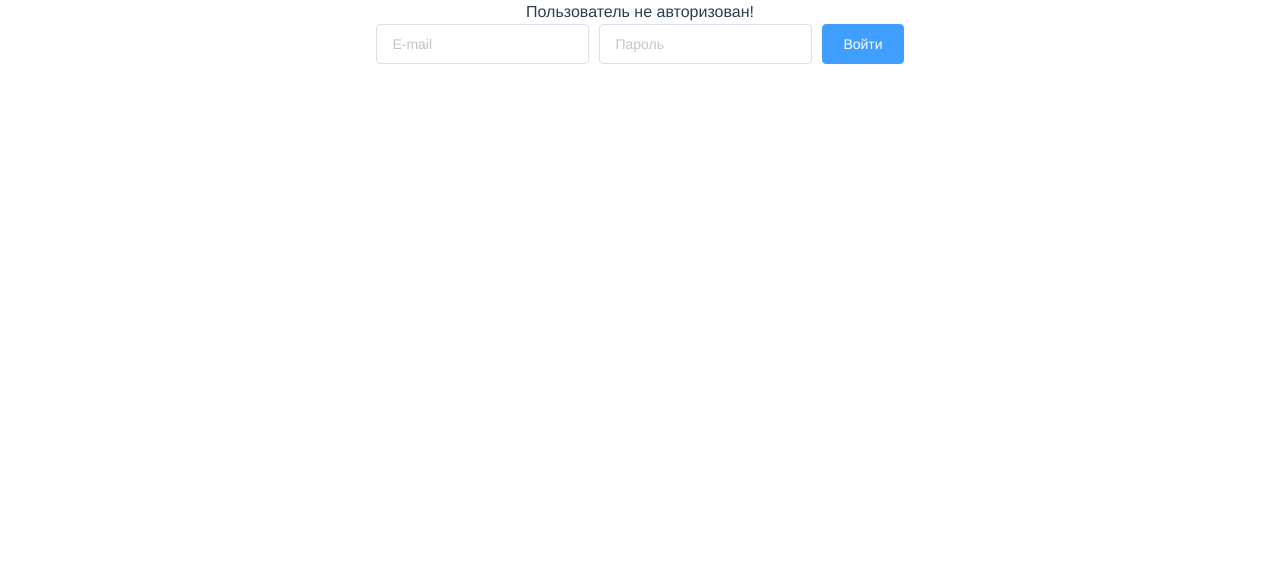
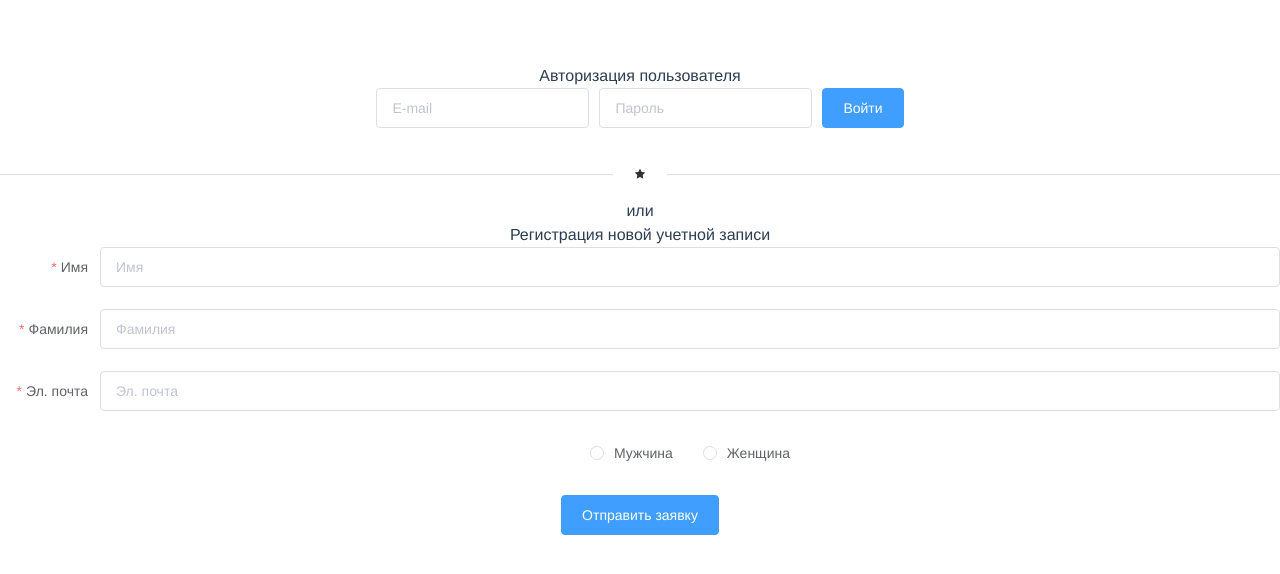
Before and after one commit to yaskevich/persona, a Vue app in the folder front/: page /persons in a window 1280 px wide. Shown: the top 574 px of the page. Built offline with nearby package versions, Linux system fonts and the light colour scheme.

Commit message:
handle user registration in Profile [front]

```diff
--- a/front/src/App.vue
+++ b/front/src/App.vue
@@ -113,9 +113,15 @@
   </el-container>
 </el-container>
   </div>
-  <div v-else>
-    Пользователь не авторизован!
+  <div v-else style="margin-top:4rem;">
+    <div>Авторизация пользователя</div>
+    <!-- Пользователь не авторизован! -->
     <Login/>
+    <el-divider><i class="el-icon-star-on"></i></el-divider>
+    <div>или</div>
+
+    <h2>Регистрация новой учетной записи</h2>
+    <Profile/>
   </div>
 </div>
 <div v-else>
@@ -130,6 +136,7 @@ import { defineComponent, onBeforeMount, ref } from 'vue';
 // import router from "./router";
 import store from "./store";
 import Login from './components/Login.vue';
+import Profile from './components/Profile.vue';
 
 export default defineComponent({
   name: 'App',
@@ -169,7 +176,8 @@ export default defineComponent({
       }
     },
     components: {
-      Login
+      Login,
+      Profile,
     }
 })
 </script>
--- a/front/src/components/Profile.vue
+++ b/front/src/components/Profile.vue
@@ -1,7 +1,7 @@
 <template>
 
    <el-space direction="vertical">
-  <div>
+  <div v-if="rights">
 {{form.firstname}} {{form.lastname}} ● {{rights}}
   </div>
 </el-space>
@@ -18,14 +18,18 @@
       <el-input placeholder="Эл. почта" v-model="form.email" class="text-input"></el-input>
     </el-form-item>
 
-    <el-form-item>
+    <el-form-item prop="sex">
       <el-radio-group v-model="form.sex">
         <el-radio :label="1">Мужчина</el-radio>
         <el-radio :label="2">Женщина</el-radio>
       </el-radio-group>
     </el-form-item>
-
-    <el-button type="primary" @click="confirm">Сохранить</el-button>
+    <el-alert v-if="infoAlert"
+    :title="infoAlert"
+    type="success"
+    effect="dark">
+  </el-alert>
+    <el-button v-else type="primary" @click="confirm">{{isRegistered?"Сохранить": "Отправить заявку"}}</el-button>
 
 
   </el-form>
@@ -42,26 +46,39 @@ export default defineComponent({
     const formRef = ref<ComponentPublicInstance<typeof ElForm>>();
     const users = ref([]);
     const form = reactive({});
+    const isRegistered = ref(Boolean(Object.keys(store.state.user).length));
+    let rights;
+    const infoAlert = ref('');
+
+    if (isRegistered.value) {
         Object.assign (form, store.state.user);
-    const rights = store.state.options.filter (x => x.value === form.privs)[0]["label"];
+        rights = store.state.options.filter (x => x.value === form.privs)[0]["label"];
+    }
 
     onBeforeMount(async() => {
       // console.log(store.state.user);
+      if (isRegistered.value) {
         const result = await store.getData("users");
         if("data" in result) {
           console.log(result.data);
             users.value = result.data;
+        }
       }
     });
 
     const confirm = () => {
       formRef.value?.validate(async(valid) => {
         if(valid) {
-          // console.log("user form", form);
+          if(isRegistered.value){
             const result = await store.postData("users", form);
-          console.log(result);
             if("data" in result && "id" in result.data) {
               Object.assign (store.state.user, form);
+            }
+          } else {
+            const result = await store.initUser(form);
+            if("data" in result && "id" in result.data) {
+              infoAlert.value = "Заявка сохранена. После одобрения модератором будет выслано письмо с паролем."
+            }
           }
         } else{
           console.log("form not valid");
@@ -81,11 +98,14 @@ export default defineComponent({
       ],
        email: [
            { required: true, message: 'Поле должно быть заполнено', trigger: 'blur' },
-         { type: 'email', message: 'Please input correct email address', trigger: ['blur', 'change'] }
+         { type: 'email', message: 'Введите корректный адрес электронной почты', trigger: ['blur', 'change'] }
+       ],
+       sex: [
+           { required: true, message: 'Выберите пол', trigger: 'change' }
        ]
     };
 
-    return { users, form, rules, confirm, rights, formRef, };
+    return { users, form, rules, confirm, rights, formRef, isRegistered, infoAlert, };
   }
 });
 </script>
--- a/front/src/store.ts
+++ b/front/src/store.ts
@@ -69,8 +69,16 @@ const initUser = async(data: Object): Promise<any> => {
      console.log("Cannot get", error);
      return error;
    }
+ } else {
+   try {
+     const response = await axios.post('/api/user/reg', data);
+     console.log(response.data);
+     return response;
+  } catch (error) {
+    console.log("Cannot get", error);
+    return error;
+  }
  }
- console.log("No token. Fail.");
 };
 
 const postData = async(table: string, data: Object): Promise<any> => {
```
Lines whose indentation alone changed are shown as unchanged.
